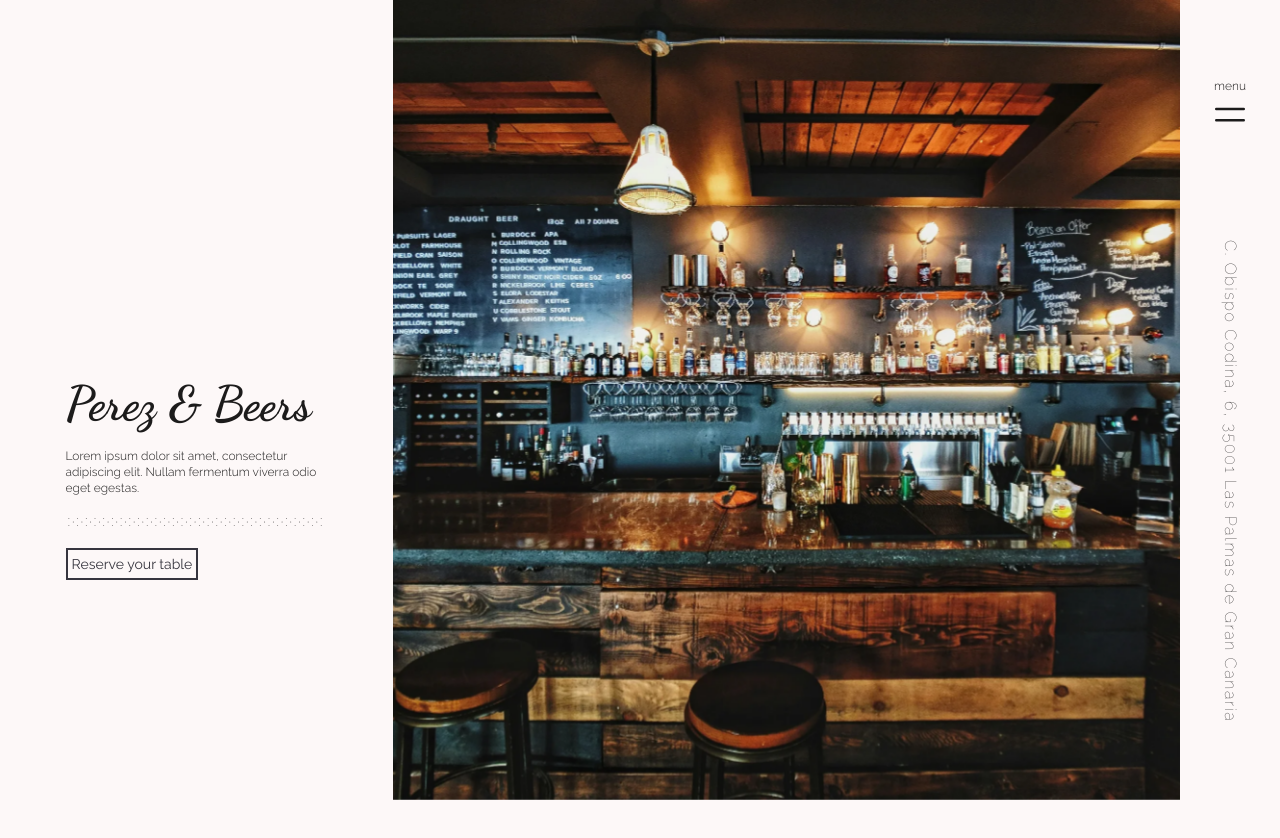
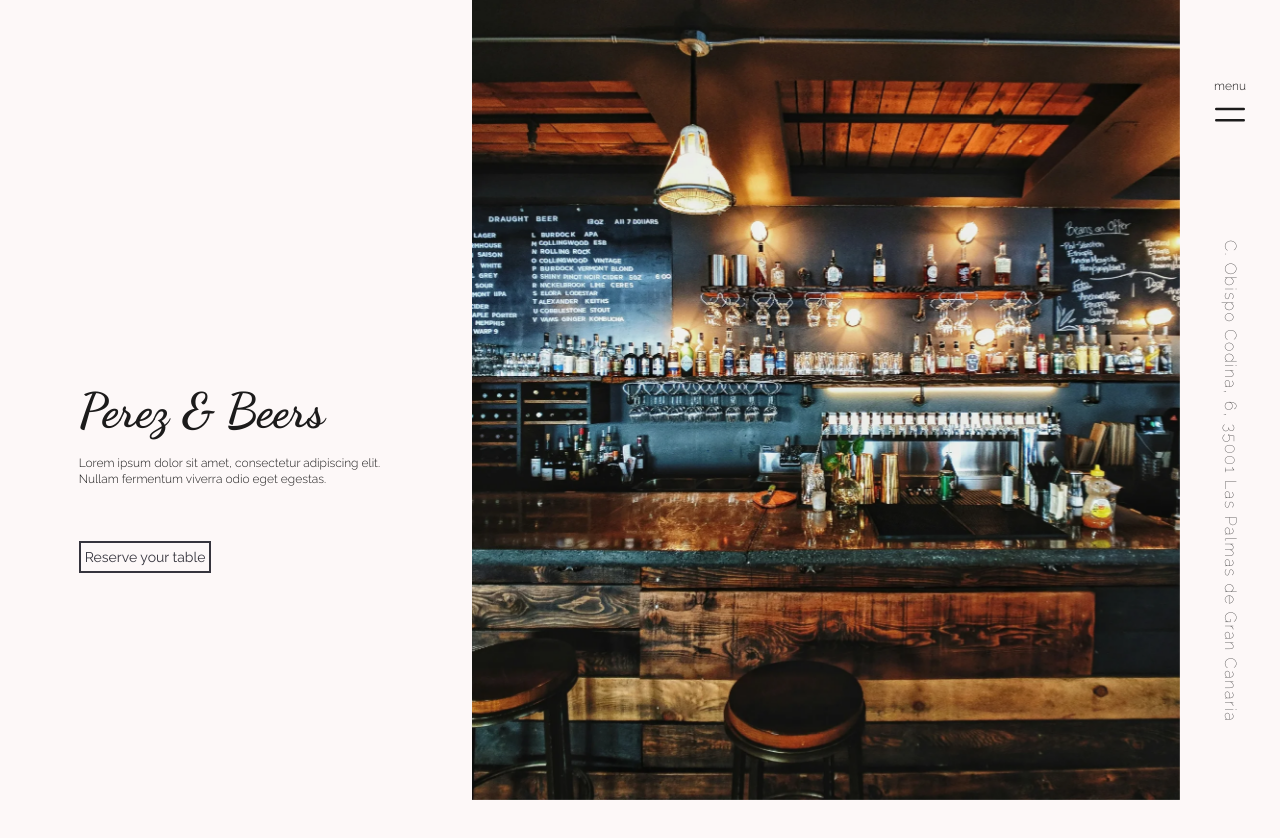
Before and after one commit to AdrianCardonaCandil/perezandbeers, a React (Vite) app in the folder frontend/: page / in a window 1280 px wide. Shown: the top 838 px of the page. Built offline with nearby package versions, Linux system fonts and the light colour scheme.

Commit message:
image reveal animation and fade in animation done

```diff
--- a/frontend/src/components/home/Front.jsx
+++ b/frontend/src/components/home/Front.jsx
@@ -15,20 +15,20 @@ import divider from "../../assets/divider.svg";
 const Front = ({ logo, message, label }) => {
   return (
     <section className="flex items-center justify-center md:h-screen md:min-h-150">
-      <div className="my-10 flex w-1/2 flex-col items-start gap-5 md:mt-50 md:w-2/3">
+      <div className="my-10 flex w-1/2 flex-col items-start gap-5 md:mt-50 md:w-2/3 fade-out">
         <h1
-          className="text-5xl font-extrabold"
+          className="fade-in text-5xl font-extrabold"
           style={{ fontFamily: "'Dancing Script'" }}
         >
           {logo}
         </h1>
-        <p className="text-xs font-light">{message}</p>
+        <p className="fade-in text-xs font-light">{message}</p>
         <img
-          className="hidden md:block"
+          className="fade-in hidden md:block"
           src={divider}
           alt="section divider"
         ></img>
-        <button className="p-1.5 text-sm text-[var(--primary-light)] inset-ring-2 inset-ring-[var(--primary-light)]">
+        <button className="fade-in p-1.5 text-sm text-[var(--primary-light)] inset-ring-2 inset-ring-[var(--primary-light)]">
           {label}
         </button>
       </div>
--- a/frontend/src/components/home/Home.jsx
+++ b/frontend/src/components/home/Home.jsx
@@ -32,11 +32,11 @@ const Home = () => {
               message={front.message}
               label={front.label}
             />
-            <section className="h-1000"></section>
+            <section className="h-250"></section>
           </div>
           <div className="top-0 right-0 w-full overflow-hidden md:sticky md:h-screen">
             <img
-              className="scale-image h-full w-full object-cover"
+              className="scale-image origin-left reveal-hero-image h-full w-full object-cover"
               src={images[3].path}
               alt={images[3].alt}
             />
--- a/frontend/src/index.css
+++ b/frontend/src/index.css
@@ -4,11 +4,11 @@
 /* Resizing animation for column template */
 @keyframes column-template-resize {
   0% {
-    grid-template-columns: 1fr 2fr;
+    grid-template-columns: 2fr 3fr;
     margin-right: 100px;
   }
   100% {
-    grid-template-columns: 2fr 1fr;
+    grid-template-columns: 3fr 2fr;
     margin-right: 0px;
   }
 }
@@ -20,6 +20,36 @@
   }
   100% {
     transform: scale(1.25);
+  }
+}
+
+/* Fade in animation for the front content */
+@keyframes fade-in {
+  0% {
+    opacity: 0;
+  }
+  100% {
+    opacity: 1;
+  }
+}
+
+/* Fade out animation for the front content */
+@keyframes fade-out {
+  0% {
+    opacity: 1;
+  }
+  100% {
+    opacity: 0;
+  }
+}
+
+/* Hero image reveal animation */
+@keyframes reveal-hero-image {
+  0% {
+    transform: translateX(-100%);
+  }
+  100% {
+    transform: translateX(0%);
   }
 }
 
@@ -100,12 +130,23 @@
     .column-template-resize {
       animation: column-template-resize linear both;
       animation-timeline: scroll(root);
-      animation-range: 0px 1000px;
+      animation-range: 0px 750px;
     }
   }
   .scale-image {
     animation: scale-image linear both;
     animation-timeline: scroll(root);
-    animation-range: 150px 1000px;
+    animation-range: 150px 750px;
+  }
+  .fade-in {
+    animation: fade-in 1.3s ease-in both;
+  }
+  .fade-out {
+    animation: fade-out linear both;
+    animation-timeline: scroll(root);
+    animation-range: 150px 350px;
+  }
+  .reveal-hero-image {
+    animation: reveal-hero-image 1.3s cubic-bezier(0.65, 0, 0.35, 1) forwards;
   }
 }
```
